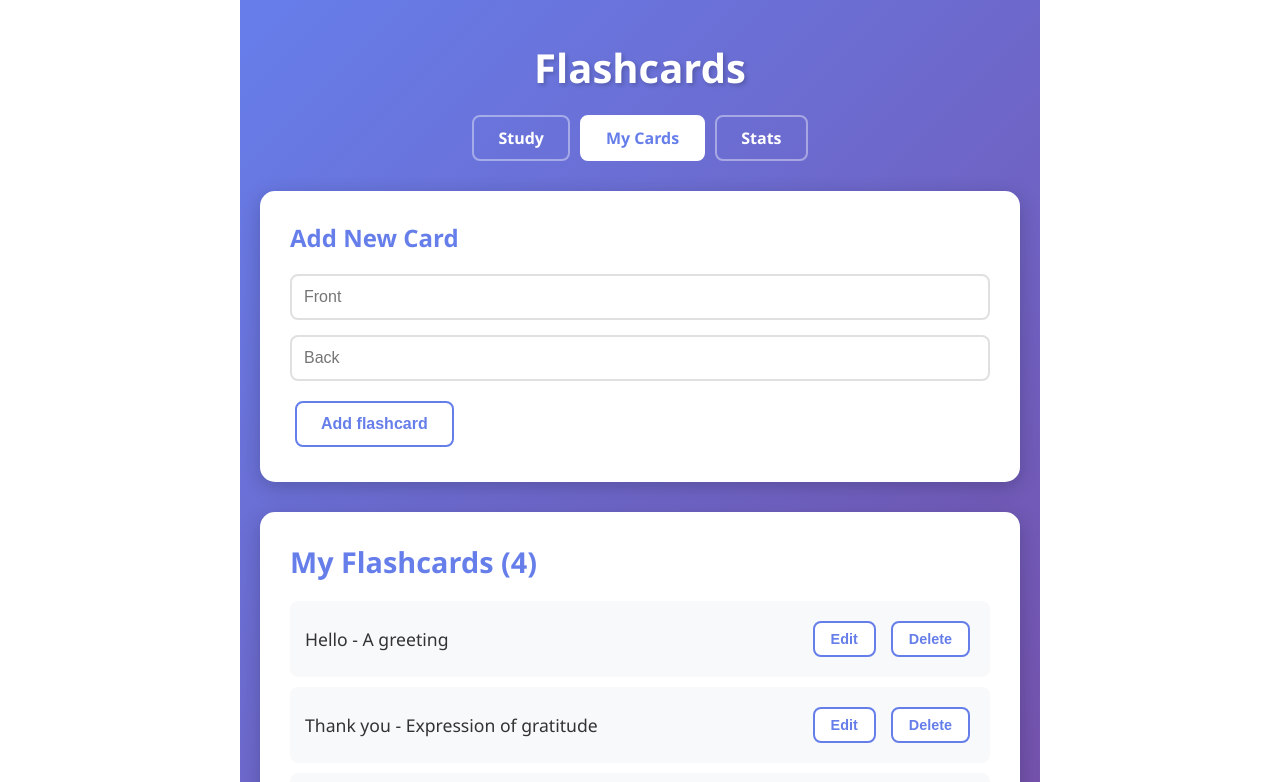
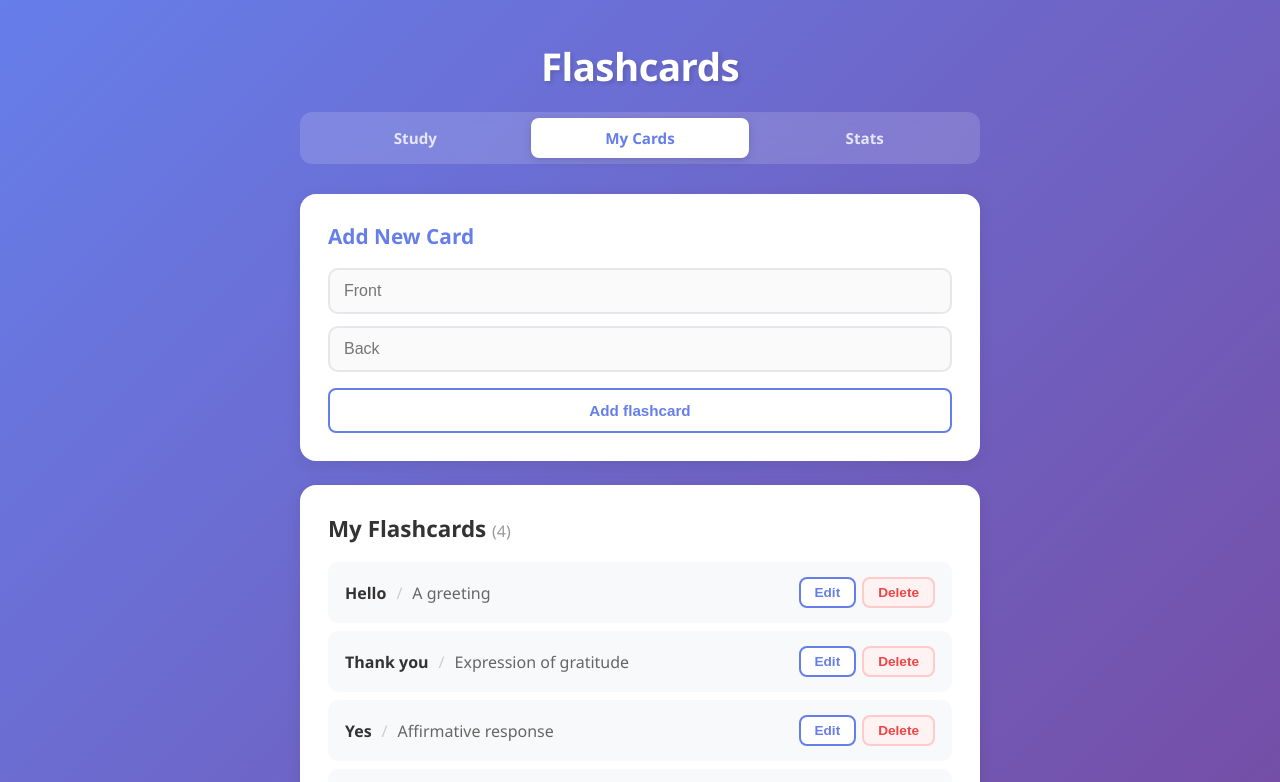
Before and after one commit to josephkwok001/my-project, a React (Vite) app: page /my-project/cards in a window 1280 px wide. Shown: the top 782 px of the page. Built offline with nearby package versions, Linux system fonts and the light colour scheme.

Commit message:
Change the UI of the flashcard app

```diff
--- a/src/components/CardList.jsx
+++ b/src/components/CardList.jsx
@@ -34,21 +34,25 @@ function CardList() {
 
   return (
   <div className="card-list-container">
-    <h2>My Flashcards ({cards.length})</h2>
+    <h2>My Flashcards <span>({cards.length})</span></h2>
     <ul>
       {cards.map(card => (
         <li key={card.id}>
           {editingId === card.id ? (
             <>
+              <div className="card-edit-inputs">
                 <input
                   ref={editFrontRef}
                   value={editFront}
                   onChange={(e) => setEditFront(e.target.value)}
+                  placeholder="Front"
                 />
                 <input
                   value={editBack}
                   onChange={(e) => setEditBack(e.target.value)}
+                  placeholder="Back"
                 />
+              </div>
               <div className="card-actions">
                 <button onClick={() => saveEdit(card.id)}>Save</button>
                 <button onClick={cancelEdit}>Cancel</button>
@@ -56,10 +60,14 @@ function CardList() {
             </>
           ) : (
             <>
-              <span className="card-content">{card.front} - {card.back}</span>
+              <span className="card-content">
+                <span className="card-front">{card.front}</span>
+                <span className="card-separator">/</span>
+                <span className="card-back">{card.back}</span>
+              </span>
               <div className="card-actions">
                 <button onClick={() => startEdit(card)}>Edit</button>
-                <button onClick={() => deleteCard(card.id)}>Delete</button>
+                <button className="btn-delete" onClick={() => deleteCard(card.id)}>Delete</button>
               </div>
             </>
           )}
--- a/src/index.css
+++ b/src/index.css
@@ -6,165 +6,323 @@
 
 body {
     font-family: 'Segoe UI', Tahoma, Geneva, Verdana, sans-serif;
+    background: linear-gradient(135deg, #667eea 0%, #764ba2 100%);
+    min-height: 100vh;
 }
 
+/* ─── Layout ─── */
 
 .app-container {
-    background: linear-gradient(135deg, #667eea 0%, #764ba2 100%);
-    max-width: 800px;
+    max-width: 720px;
     margin: 0 auto;
-    min-height: 100vh;
-    margin: 0 auto;
-    padding: 40px 20px;
+    padding: 40px 20px 60px;
 }
 
 .app-container h1 {
     text-align: center;
     color: white;
-    font-size: 2.5rem;
+    font-size: 2.4rem;
     margin-bottom: 20px;
-    text-shadow: 2px 2px 4px rgba(0, 0, 0, 0.2);
+    text-shadow: 2px 2px 4px rgba(0, 0, 0, 0.15);
+    letter-spacing: -0.5px;
 }
 
-/* Nav Bar */
+/* ─── Nav Bar ─── */
+
 .nav-bar {
     display: flex;
     justify-content: center;
-    gap: 10px;
+    gap: 6px;
     margin-bottom: 30px;
+    background: rgba(255, 255, 255, 0.15);
+    backdrop-filter: blur(10px);
+    padding: 6px;
+    border-radius: 12px;
 }
 
 .nav-bar a {
-    color: white;
+    color: rgba(255, 255, 255, 0.8);
     text-decoration: none;
-    padding: 10px 24px;
+    padding: 10px 28px;
     border-radius: 8px;
-    font-size: 1rem;
+    font-size: 0.95rem;
     font-weight: 600;
-    border: 2px solid rgba(255, 255, 255, 0.4);
-    transition: all 0.3s;
+    border: none;
+    transition: all 0.25s;
+    flex: 1;
+    text-align: center;
 }
 
 .nav-bar a:hover {
-    background: rgba(255, 255, 255, 0.2);
-    border-color: white;
+    color: white;
+    background: rgba(255, 255, 255, 0.15);
 }
 
 .nav-bar a.active {
     background: white;
     color: #667eea;
-    border-color: white;
+    box-shadow: 0 2px 8px rgba(0, 0, 0, 0.15);
 }
+
+/* ─── Study Card ─── */
 
 .study-card-container {
     background: white;
     text-align: center;
-    padding: 40px;
-    margin: 30px 0;
-    box-shadow: 0 10px 30px rgba(0, 0, 0, 0.3);
-    border-radius: 20px;
+    padding: 32px;
+    margin: 20px 0;
+    box-shadow: 0 8px 30px rgba(0, 0, 0, 0.12);
+    border-radius: 16px;
     display: flex;
     flex-direction: column;
     align-items: center;
 }
 
-.card-display {
+.study-card-container > p {
+    color: #888;
+    font-size: 1.1rem;
+    padding: 40px 0;
+}
+
+/* 3D Flip card */
+.card-flip-wrapper {
     align-self: stretch;
-    background: #f8f9fa;
-    border-radius: 15px;
-    padding: 60px 40px;
+    perspective: 1000px;
     margin-bottom: 20px;
-    min-height: 200px;
+    cursor: pointer;
+}
+
+.card-flip-inner {
+    position: relative;
+    min-height: 220px;
+    transition: transform 0.5s;
+    transform-style: preserve-3d;
+}
+
+.card-flip-inner.flipped {
+    transform: rotateY(180deg);
+}
+
+.card-flip-front,
+.card-flip-back {
+    position: absolute;
+    top: 0;
+    left: 0;
+    width: 100%;
+    height: 100%;
+    backface-visibility: hidden;
+    border-radius: 14px;
     display: flex;
+    flex-direction: column;
     align-items: center;
     justify-content: center;
-    font-size: 3rem;
-    font-weight: bold;
-    color: #333;
-    cursor: pointer;
-    transition: transform 0.2s;
+    padding: 40px 30px;
 }
 
-.card-display:hover {
-    transform: scale(1.04);
+.card-flip-front {
+    background: linear-gradient(145deg, #f0f2ff, #e8eaff);
+    border: 1px solid #ddd;
+}
+
+.card-flip-back {
+    background: linear-gradient(145deg, #f0fdf4, #dcfce7);
+    border: 1px solid #bbf7d0;
+    transform: rotateY(180deg);
+}
+
+.card-flip-front p,
+.card-flip-back p {
+    font-size: 2.4rem;
+    font-weight: 700;
+    color: #333;
+}
+
+.card-flip-label {
+    font-size: 0.75rem;
+    font-weight: 600;
+    text-transform: uppercase;
+    letter-spacing: 1.5px;
+    color: #999;
+    margin-bottom: 12px;
+}
+
+.card-flip-hint {
+    font-size: 0.8rem;
+    color: #bbb;
+    margin-top: 16px;
 }
 
 .card-counter {
-    color: #666;
-    margin-bottom: 20px;
-    font-size: 1rem;
+    color: #999;
+    margin-bottom: 16px;
+    font-size: 0.9rem;
 }
 
-/* Buttons */
+/* ─── Buttons (global defaults) ─── */
 
 button {
     background: white;
     color: #667eea;
     border: 2px solid #667eea;
-    padding: 12px 24px;
-    margin: 5px;
+    padding: 10px 20px;
+    margin: 4px;
     border-radius: 8px;
-    font-size: 1rem;
+    font-size: 0.95rem;
     font-weight: 600;
     cursor: pointer;
-    transition: all 0.3s;
+    transition: all 0.2s;
 }
-
 
 button:hover {
     background: #667eea;
     color: white;
-    transform: translateY(-2px);
-    box-shadow: 0 5px 15px rgba(102, 126, 234, 0.4);
+    transform: translateY(-1px);
+    box-shadow: 0 4px 12px rgba(102, 126, 234, 0.3);
 }
 
 button:active {
     transform: translateY(0);
+    box-shadow: none;
 }
 
-/* Add Card Form */
+/* ─── Study Mode Toggle ─── */
+
+.study-mode-toggle {
+    display: flex;
+    gap: 4px;
+    margin-bottom: 8px;
+    background: rgba(255, 255, 255, 0.15);
+    backdrop-filter: blur(10px);
+    padding: 4px;
+    border-radius: 10px;
+}
+
+.study-mode-toggle button {
+    flex: 1;
+    background: transparent;
+    color: rgba(255, 255, 255, 0.7);
+    border: none;
+    padding: 10px 20px;
+    border-radius: 7px;
+    font-size: 0.9rem;
+    margin: 0;
+}
+
+.study-mode-toggle button:hover {
+    background: rgba(255, 255, 255, 0.12);
+    color: white;
+    transform: none;
+    box-shadow: none;
+}
+
+.study-mode-toggle button.active {
+    background: white;
+    color: #667eea;
+    font-weight: 700;
+    box-shadow: 0 2px 8px rgba(0, 0, 0, 0.12);
+}
+
+/* ─── Quality Buttons ─── */
+
+.quality-buttons {
+    display: flex;
+    gap: 8px;
+    margin-bottom: 16px;
+    width: 100%;
+}
+
+.quality-buttons button {
+    flex: 1;
+    margin: 0;
+    padding: 12px 8px;
+    border-radius: 10px;
+    font-size: 0.85rem;
+    font-weight: 700;
+    border: none;
+    color: white;
+}
+
+.study-card-container .quality-again { background: #ef4444; }
+.study-card-container .quality-hard  { background: #f59e0b; color: #212529; }
+.study-card-container .quality-good  { background: #22c55e; }
+.study-card-container .quality-easy  { background: #10b981; }
+
+.study-card-container .quality-again:hover { background: #dc2626; transform: translateY(-1px); box-shadow: 0 4px 12px rgba(239, 68, 68, 0.4); }
+.study-card-container .quality-hard:hover  { background: #d97706; transform: translateY(-1px); box-shadow: 0 4px 12px rgba(245, 158, 11, 0.4); }
+.study-card-container .quality-good:hover  { background: #16a34a; transform: translateY(-1px); box-shadow: 0 4px 12px rgba(34, 197, 94, 0.4); }
+.study-card-container .quality-easy:hover  { background: #059669; transform: translateY(-1px); box-shadow: 0 4px 12px rgba(16, 185, 129, 0.4); }
+
+.study-nav-buttons {
+    display: flex;
+    gap: 8px;
+    justify-content: center;
+}
+
+.study-nav-buttons button {
+    padding: 10px 18px;
+    font-size: 0.9rem;
+}
+
+/* ─── Add Card Form ─── */
+
 .add-card-form {
     background: white;
-  border-radius: 15px;
-  padding: 30px;
-  margin-bottom: 30px;
-  box-shadow: 0 5px 20px rgba(0,0,0,0.2);
+    border-radius: 16px;
+    padding: 28px;
+    margin-bottom: 24px;
+    box-shadow: 0 4px 16px rgba(0, 0, 0, 0.08);
 }
 
 .add-card-form h3 {
     color: #667eea;
-  margin-bottom: 20px;
-  font-size: 1.5rem;
+    margin-bottom: 18px;
+    font-size: 1.3rem;
 }
 
 .add-card-form input {
     width: 100%;
-  padding: 12px;
-  margin-bottom: 15px;
-  border: 2px solid #e0e0e0;
-  border-radius: 8px;
+    padding: 12px 14px;
+    margin-bottom: 12px;
+    border: 2px solid #e5e7eb;
+    border-radius: 10px;
     font-size: 1rem;
-  transition: border-color 0.3s;
+    transition: border-color 0.2s, box-shadow 0.2s;
+    background: #fafafa;
 }
 
 .add-card-form input:focus {
     outline: none;
     border-color: #667eea;
+    box-shadow: 0 0 0 3px rgba(102, 126, 234, 0.15);
+    background: white;
 }
 
-/* Card List */
+.add-card-form button {
+    width: 100%;
+    margin: 4px 0 0 0;
+    padding: 12px;
+}
+
+/* ─── Card List ─── */
+
 .card-list-container {
     background: white;
-  border-radius: 15px;
-  padding: 30px;
-  margin-bottom: 30px;
-  box-shadow: 0 5px 20px rgba(0,0,0,0.2);
+    border-radius: 16px;
+    padding: 28px;
+    margin-bottom: 24px;
+    box-shadow: 0 4px 16px rgba(0, 0, 0, 0.08);
 }
 
 .card-list-container h2 {
-  color: #667eea;
-  margin-bottom: 20px;
-  font-size: 1.8rem;
+    color: #333;
+    margin-bottom: 18px;
+    font-size: 1.4rem;
+}
+
+.card-list-container h2 span {
+    color: #999;
+    font-weight: 400;
+    font-size: 1rem;
 }
 
 .card-list-container ul {
@@ -173,190 +331,248 @@ button:active {
 
 .card-list-container li {
     background: #f8f9fa;
-  padding: 15px;
-  margin-bottom: 10px;
-  border-radius: 8px;
+    padding: 14px 16px;
+    margin-bottom: 8px;
+    border-radius: 10px;
     display: flex;
     justify-content: space-between;
     align-items: center;
-  transition: background 0.3s;
+    transition: background 0.2s, box-shadow 0.2s;
+    border: 1px solid transparent;
 }
 
 .card-list-container li:hover {
-  background: #e9ecef;
+    background: #f0f2ff;
+    border-color: #e0e4ff;
+}
+
+.card-list-container li:last-child {
+    margin-bottom: 0;
 }
 
 .card-content {
     flex: 1;
-  font-size: 1.1rem;
+    font-size: 1rem;
     color: #333;
+}
+
+.card-content .card-front {
+    font-weight: 600;
+}
+
+.card-content .card-separator {
+    color: #ccc;
+    margin: 0 10px;
+}
+
+.card-content .card-back {
+    color: #666;
 }
 
 .card-actions {
     display: flex;
-  gap: 5px;
+    gap: 6px;
+    margin-left: 12px;
 }
 
 .card-actions button {
-  padding: 8px 16px;
-  font-size: 0.9rem;
+    padding: 6px 14px;
+    font-size: 0.85rem;
+    margin: 0;
 }
 
-.study-section {
-  margin-top: 1rem;
+.card-actions .btn-delete {
+    color: #ef4444;
+    border-color: #fecaca;
+    background: #fef2f2;
 }
 
-.study-mode-toggle {
-  display: flex;
-  gap: 0.5rem;
-  margin-bottom: 0.75rem;
+.card-actions .btn-delete:hover {
+    background: #ef4444;
+    color: white;
+    border-color: #ef4444;
+    box-shadow: 0 4px 12px rgba(239, 68, 68, 0.3);
 }
 
-.study-mode-toggle button.active {
-  font-weight: 600;
-  background: #333;
-  color: #fff;
+.card-edit-inputs {
+    flex: 1;
+    display: flex;
+    gap: 8px;
 }
 
-/* Spaced repetition quality colours: red → yellow → light green → green */
-.quality-buttons {
-  display: flex;
-  flex-wrap: wrap;
-  gap: 0.5rem;
-  margin-bottom: 0.75rem;
+.card-edit-inputs input {
+    flex: 1;
+    padding: 8px 12px;
+    border: 2px solid #e5e7eb;
+    border-radius: 8px;
+    font-size: 0.95rem;
+    transition: border-color 0.2s;
 }
 
-.study-nav-buttons {
-  display: flex;
-  flex-wrap: wrap;
-  gap: 0.5rem;
-  justify-content: center;
+.card-edit-inputs input:focus {
+    outline: none;
+    border-color: #667eea;
 }
 
-/* Override global button styles; scoped so colours show */
-.study-card-container .quality-again,
-.study-card-container .quality-hard,
-.study-card-container .quality-good,
-.study-card-container .quality-easy {
-  border: none;
-}
-
-.study-card-container .quality-again {
-  background: #dc3545;
-  color: #fff;
-}
-
-.study-card-container .quality-hard {
-  background: #ffc107;
-  color: #212529;
-}
-
-.study-card-container .quality-good {
-  background: #90ee90;
-  color: #212529;
-}
-
-.study-card-container .quality-easy {
-  background: #28a745;
-  color: #fff;
-}
-
-/* Keep colours on hover instead of global purple */
-.study-card-container .quality-again:hover {
-  background: #c82333;
-  color: #fff;
-}
-
-.study-card-container .quality-hard:hover {
-  background: #e0a800;
-  color: #212529;
-}
-
-.study-card-container .quality-good:hover {
-  background: #7ed957;
-  color: #212529;
-}
-
-.study-card-container .quality-easy:hover {
-  background: #218838;
-  color: #fff;
-}
-
+/* ─── Statistics ─── */
 
 .stats-container {
-  background-color: white;
-  border-radius: 20px;
-  padding: 30px;
-  margin: 30px 0;
-  box-shadow: 0 5px 20px rgba(0, 0, 0, 0.2);
+    background: white;
+    border-radius: 16px;
+    padding: 28px;
+    margin: 20px 0;
+    box-shadow: 0 4px 16px rgba(0, 0, 0, 0.08);
 }
 
 .stats-container h2 {
-  color: #667eea;
-  margin-bottom: 20px;
-  font-size: 1.8rem;
+    color: #333;
+    margin-bottom: 18px;
+    font-size: 1.4rem;
 }
 
 .stats-grid {
     display: grid;
-  grid-template-columns: repeat(auto-fit, minmax(200px, 1fr));
-  gap: 15px;
+    grid-template-columns: repeat(2, 1fr);
+    gap: 12px;
 }
 
 .stats-card {
-  background-color: #f8f9fa;
-  border-radius: 10px;
-  border: 1px solid #e0e0e0;
-  padding: 15px 20px;
+    background: #f8f9fa;
+    border-radius: 12px;
+    padding: 18px;
     display: flex;
-  justify-content: space-between;
-  align-items: center;
+    flex-direction: column;
+    gap: 6px;
     transition: transform 0.2s, box-shadow 0.2s;
+    border: 1px solid #f0f0f0;
 }
 
 .stats-card:hover {
     transform: translateY(-2px);
-  box-shadow: 0 3px 10px rgba(0, 0, 0, 0.1);
+    box-shadow: 0 4px 12px rgba(0, 0, 0, 0.08);
+}
+
+.stats-card span:first-child {
+    font-size: 0.8rem;
+    text-transform: uppercase;
+    letter-spacing: 0.8px;
+    color: #999;
+    font-weight: 600;
 }
 
 .stat-value {
-  font-size: 1.5rem;
-  font-weight: 700;
+    font-size: 1.8rem;
+    font-weight: 800;
     color: #667eea;
 }
 
-/* 404 Page */
+/* ─── 404 Page ─── */
+
 .not-found {
     background: white;
-  border-radius: 20px;
+    border-radius: 16px;
     padding: 60px 40px;
     text-align: center;
-  box-shadow: 0 10px 30px rgba(0, 0, 0, 0.3);
+    box-shadow: 0 8px 30px rgba(0, 0, 0, 0.12);
 }
 
 .not-found h2 {
-  font-size: 5rem;
+    font-size: 6rem;
     color: #667eea;
-  margin-bottom: 10px;
+    margin-bottom: 8px;
+    line-height: 1;
 }
 
 .not-found p {
-  font-size: 1.3rem;
-  color: #666;
-  margin-bottom: 30px;
+    font-size: 1.2rem;
+    color: #888;
+    margin-bottom: 28px;
 }
 
 .not-found a {
-  color: #667eea;
+    display: inline-block;
+    color: white;
+    background: #667eea;
     font-weight: 600;
-  font-size: 1.1rem;
+    font-size: 1rem;
     text-decoration: none;
-  border-bottom: 2px solid #667eea;
-  padding-bottom: 2px;
-  transition: color 0.3s, border-color 0.3s;
+    padding: 12px 28px;
+    border-radius: 10px;
+    transition: background 0.2s, transform 0.2s;
 }
 
 .not-found a:hover {
-  color: #764ba2;
-  border-color: #764ba2;
+    background: #5a6fd6;
+    transform: translateY(-1px);
 }
+
+/* ─── Responsive ─── */
+
+@media (max-width: 600px) {
+    .app-container {
+        padding: 24px 14px 40px;
+    }
+
+    .app-container h1 {
+        font-size: 1.8rem;
+        margin-bottom: 14px;
+    }
+
+    .nav-bar a {
+        padding: 8px 12px;
+        font-size: 0.85rem;
+    }
+
+    .study-card-container {
+        padding: 20px;
+    }
+
+    .card-flip-front p,
+    .card-flip-back p {
+        font-size: 1.8rem;
+    }
+
+    .card-flip-front,
+    .card-flip-back {
+        padding: 30px 20px;
+    }
+
+    .quality-buttons {
+        flex-wrap: wrap;
+    }
+
+    .quality-buttons button {
+        flex: 1 1 40%;
+    }
+
+    .study-nav-buttons {
+        flex-wrap: wrap;
+    }
+
+    .study-nav-buttons button {
+        flex: 1;
+    }
+
+    .card-list-container li {
+        flex-direction: column;
+        align-items: flex-start;
+        gap: 10px;
+    }
+
+    .card-actions {
+        margin-left: 0;
+        width: 100%;
+    }
+
+    .card-actions button {
+        flex: 1;
+    }
+
+    .card-edit-inputs {
+        flex-direction: column;
+    }
+
+    .stats-grid {
+        grid-template-columns: 1fr 1fr;
+    }
+}
```
Also changed, not shown: src/components/StudyCard.jsx (+16 -5 lines). Lines whose indentation alone changed are shown as unchanged.
